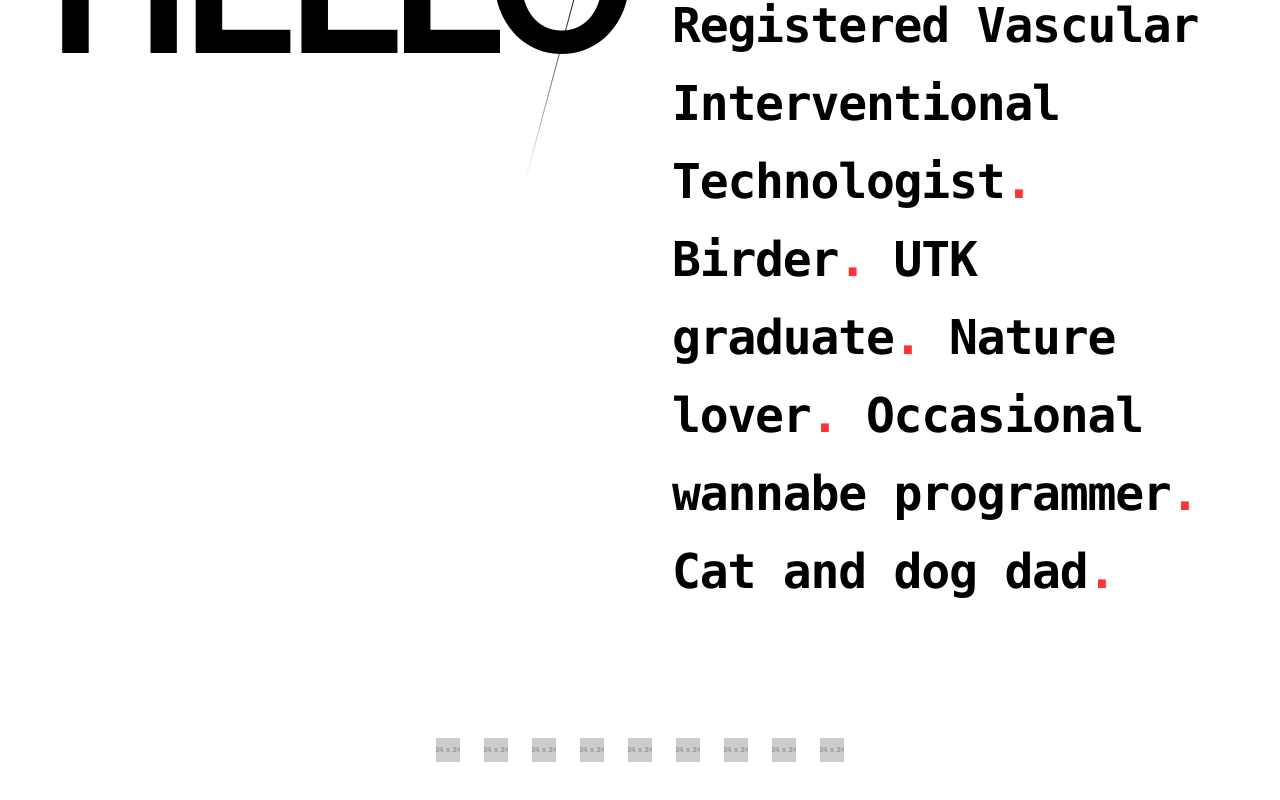
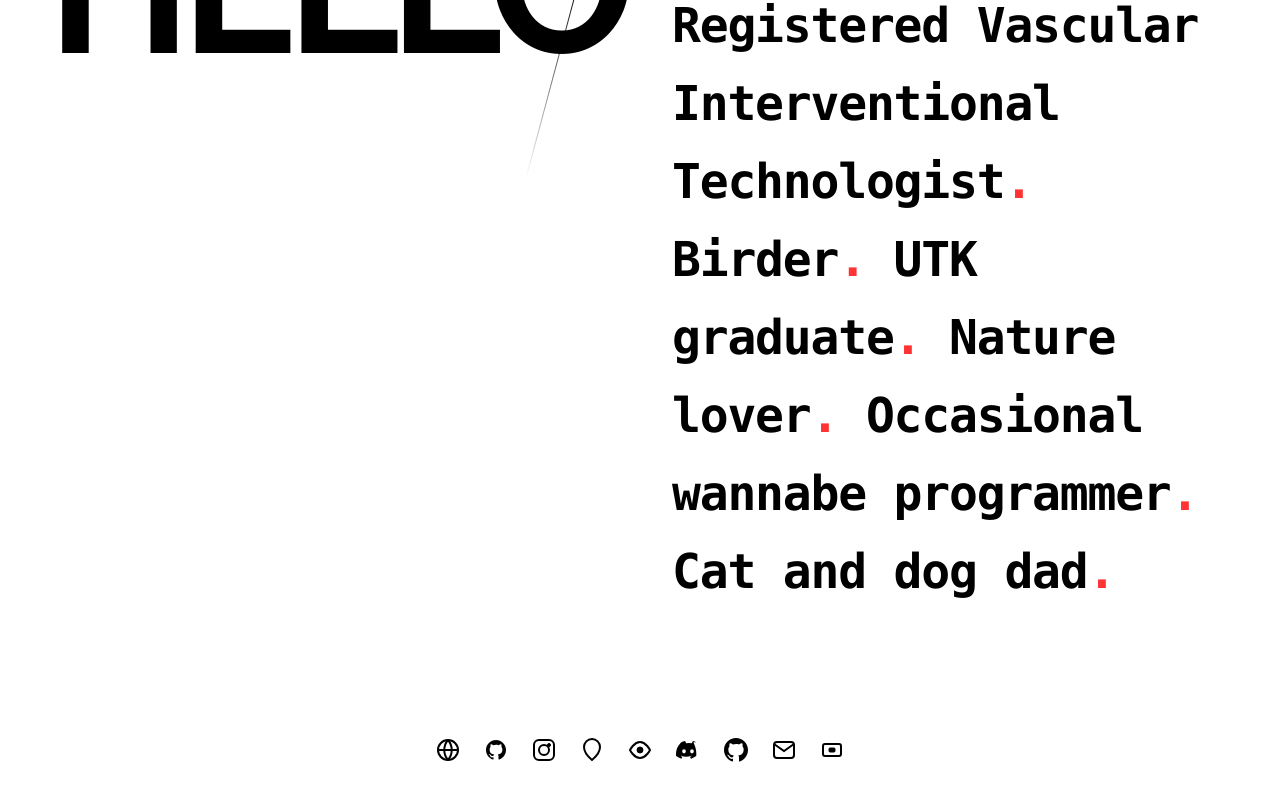
Before and after one commit to Kerakis/homepage, a SvelteKit app: page / in a window 1280 px wide. Shown: the part 974-1774 px from the top of the page. Built offline with nearby package versions, Linux system fonts and the light colour scheme.

Commit message:
Fixed icon links

```diff
--- a/src/routes/+layout.svelte
+++ b/src/routes/+layout.svelte
@@ -109,85 +109,166 @@
 		<div class="flex flex-col items-center space-y-8">
 			<!-- Social links -->
 			<div class="flex flex-wrap justify-center gap-6">
-				<!-- BlueSky -->
+				<!-- BlueSky (using a generic globe icon as placeholder) -->
 				<a
 					href="https://bsky.app/profile/kerakis.bsky.social"
 					target="_blank"
 					aria-label="BlueSky"
-					class="transform transition-transform hover:scale-110"
+					class="transform text-black transition-transform hover:scale-110 dark:text-white"
 				>
-					<img src="https://via.placeholder.com/24?text=GH" alt="BlueSky" class="h-6 w-6" />
+					<svg
+						xmlns="http://www.w3.org/2000/svg"
+						class="h-6 w-6"
+						fill="none"
+						viewBox="0 0 24 24"
+						stroke="currentColor"
+					>
+						<circle cx="12" cy="12" r="10" stroke-width="2" />
+						<path stroke-width="2" d="M2 12h20M12 2a15.3 15.3 0 010 20M12 2a15.3 15.3 0 000 20" />
+					</svg>
 				</a>
 				<!-- GitHub -->
 				<a
-					href="https://github.com/yourhandle"
+					href="https://github.com/Kerakis/"
 					target="_blank"
 					aria-label="GitHub"
-					class="transform transition-transform hover:scale-110"
+					class="transform text-black transition-transform hover:scale-110 dark:text-white"
 				>
-					<img src="https://via.placeholder.com/24?text=GH" alt="GitHub" class="h-6 w-6" />
+					<svg
+						xmlns="http://www.w3.org/2000/svg"
+						class="h-6 w-6"
+						fill="currentColor"
+						viewBox="0 0 24 24"
+					>
+						<path
+							d="M12 2C6.477 2 2 6.484 2 12.021c0 4.428 2.865 8.184 6.839 9.504.5.092.682-.217.682-.482 0-.237-.009-.868-.014-1.703-2.782.605-3.369-1.342-3.369-1.342-.454-1.154-1.11-1.462-1.11-1.462-.908-.62.069-.608.069-.608 1.004.07 1.532 1.032 1.532 1.032.892 1.53 2.341 1.088 2.91.832.092-.647.35-1.088.636-1.338-2.221-.253-4.555-1.113-4.555-4.951 0-1.093.39-1.988 1.029-2.688-.103-.253-.446-1.272.098-2.65 0 0 .84-.27 2.75 1.025A9.564 9.564 0 0112 6.844c.85.004 1.705.115 2.504.337 1.909-1.295 2.748-1.025 2.748-1.025.546 1.378.202 2.397.1 2.65.64.7 1.028 1.595 1.028 2.688 0 3.847-2.337 4.695-4.566 4.944.359.309.678.919.678 1.852 0 1.336-.012 2.415-.012 2.744 0 .267.18.579.688.481C19.138 20.203 22 16.447 22 12.021 22 6.484 17.523 2 12 2z"
+						/>
+					</svg>
 				</a>
 				<!-- Instagram -->
 				<a
-					href="https://instagram.com/yourhandle"
+					href="https://www.instagram.com/rob.upchurch.photography/"
 					target="_blank"
 					aria-label="Instagram"
-					class="transform transition-transform hover:scale-110"
+					class="transform text-black transition-transform hover:scale-110 dark:text-white"
 				>
-					<img src="https://via.placeholder.com/24?text=IG" alt="Instagram" class="h-6 w-6" />
+					<svg
+						xmlns="http://www.w3.org/2000/svg"
+						class="h-6 w-6"
+						fill="none"
+						viewBox="0 0 24 24"
+						stroke="currentColor"
+					>
+						<rect width="20" height="20" x="2" y="2" rx="5" stroke-width="2" />
+						<circle cx="12" cy="12" r="5" stroke-width="2" />
+						<circle cx="17" cy="7" r="1.5" fill="currentColor" />
+					</svg>
 				</a>
-				<!-- iNaturalist -->
+				<!-- iNaturalist (using a leaf icon) -->
 				<a
-					href="https://inaturalist.org/yourhandle"
+					href="https://www.inaturalist.org/people/kerakis"
 					target="_blank"
 					aria-label="iNaturalist"
-					class="transform transition-transform hover:scale-110"
+					class="transform text-black transition-transform hover:scale-110 dark:text-white"
 				>
-					<img src="https://via.placeholder.com/24?text=iN" alt="iNaturalist" class="h-6 w-6" />
+					<svg
+						xmlns="http://www.w3.org/2000/svg"
+						class="h-6 w-6"
+						fill="none"
+						viewBox="0 0 24 24"
+						stroke="currentColor"
+					>
+						<path stroke-width="2" d="M12 22c6-5 8-10 8-13a8 8 0 10-16 0c0 3 2 8 8 13z" />
+					</svg>
 				</a>
-				<!-- eBird -->
+				<!-- eBird (using a bird icon) -->
 				<a
-					href="https://ebird.org/yourhandle"
+					href="https://ebird.org/profile/NTIyOTE3NQ/US"
 					target="_blank"
 					aria-label="eBird"
-					class="transform transition-transform hover:scale-110"
+					class="transform text-black transition-transform hover:scale-110 dark:text-white"
 				>
-					<img src="https://via.placeholder.com/24?text=eB" alt="eBird" class="h-6 w-6" />
+					<svg
+						xmlns="http://www.w3.org/2000/svg"
+						class="h-6 w-6"
+						fill="none"
+						viewBox="0 0 24 24"
+						stroke="currentColor"
+					>
+						<path stroke-width="2" d="M2 12s4-8 10-8 10 8 10 8-4 8-10 8S2 12 2 12z" />
+						<circle cx="12" cy="12" r="3" fill="currentColor" />
+					</svg>
 				</a>
 				<!-- Discord -->
 				<a
-					href="https://discord.gg/yourinvite"
+					href="https://discordapp.com/users/166722144993148938"
 					target="_blank"
 					aria-label="Discord"
-					class="transform transition-transform hover:scale-110"
+					class="transform text-black transition-transform hover:scale-110 dark:text-white"
 				>
-					<img src="https://via.placeholder.com/24?text=DC" alt="Discord" class="h-6 w-6" />
+					<svg
+						xmlns="http://www.w3.org/2000/svg"
+						class="h-6 w-6"
+						fill="currentColor"
+						viewBox="0 0 24 24"
+					>
+						<path
+							d="M20.317 4.369A19.791 19.791 0 0016.885 3.1a.074.074 0 00-.079.037c-.347.607-.734 1.396-1.006 2.01a18.524 18.524 0 00-5.6 0 12.51 12.51 0 00-1.017-2.01.077.077 0 00-.079-.037c-1.432.327-2.813.812-4.105 1.47a.069.069 0 00-.032.027C.533 9.093-.319 13.579.099 18.057a.08.08 0 00.031.056c1.733 1.27 3.416 2.048 5.077 2.568a.077.077 0 00.084-.027c.391-.535.739-1.1 1.032-1.691a.076.076 0 00-.041-.104c-.552-.21-1.077-.467-1.588-.76a.077.077 0 01-.008-.127c.107-.08.214-.163.316-.246a.074.074 0 01.077-.01c3.3 1.515 6.872 1.515 10.146 0a.073.073 0 01.078.009c.102.083.209.166.316.246a.077.077 0 01-.006.127 12.298 12.298 0 01-1.589.76.076.076 0 00-.04.105c.294.591.641 1.156 1.032 1.691a.076.076 0 00.084.027c1.661-.52 3.344-1.298 5.077-2.568a.077.077 0 00.031-.055c.417-4.479-.355-8.964-2.708-13.661a.061.061 0 00-.031-.028zM8.02 15.331c-1.006 0-1.823-.923-1.823-2.057 0-1.135.807-2.058 1.823-2.058 1.018 0 1.824.923 1.824 2.058 0 1.134-.806 2.057-1.824 2.057zm7.974 0c-1.006 0-1.823-.923-1.823-2.057 0-1.135.807-2.058 1.823-2.058 1.018 0 1.824.923 1.824 2.058 0 1.134-.806 2.057-1.824 2.057z"
+						/>
+					</svg>
 				</a>
 				<!-- Reddit -->
 				<a
-					href="https://reddit.com/user/yourhandle"
+					href="https://reddit.com/user/kerakis"
 					target="_blank"
 					aria-label="Reddit"
-					class="transform transition-transform hover:scale-110"
+					class="transform text-black transition-transform hover:scale-110 dark:text-white"
 				>
-					<img src="https://via.placeholder.com/24?text=RB" alt="Reddit" class="h-6 w-6" />
+					<svg
+						xmlns="http://www.w3.org/2000/svg"
+						class="h-6 w-6"
+						fill="currentColor"
+						viewBox="0 0 24 24"
+					>
+						<path
+							d="M24 12c0-6.627-5.373-12-12-12S0 5.373 0 12c0 5.302 3.438 9.8 8.205 11.385.6.111.82-.261.82-.577 0-.285-.011-1.04-.017-2.042-3.338.726-4.042-1.415-4.042-1.415-.546-1.387-1.333-1.756-1.333-1.756-1.089-.745.083-.729.083-.729 1.205.085 1.84 1.237 1.84 1.237 1.07 1.834 2.809 1.304 3.495.997.108-.775.418-1.305.762-1.606-2.665-.305-5.466-1.334-5.466-5.931 0-1.31.469-2.381 1.236-3.221-.124-.304-.535-1.527.117-3.182 0 0 1.008-.322 3.301 1.23a11.52 11.52 0 013.003-.404c1.018.005 2.045.138 3.003.404 2.291-1.553 3.297-1.23 3.297-1.23.653 1.655.242 2.878.119 3.182.77.84 1.235 1.911 1.235 3.221 0 4.609-2.803 5.624-5.475 5.921.43.372.823 1.104.823 2.225 0 1.606-.015 2.898-.015 3.293 0 .319.216.694.825.576C20.565 21.796 24 17.298 24 12z"
+						/>
+					</svg>
 				</a>
 				<!-- Email -->
 				<a
-					href="mailto:youremail@example.com"
+					href="mailto:me@kerakis.online"
 					aria-label="Email"
-					class="transform transition-transform hover:scale-110"
+					class="transform text-black transition-transform hover:scale-110 dark:text-white"
 				>
-					<img src="https://via.placeholder.com/24?text=EM" alt="Email" class="h-6 w-6" />
+					<svg
+						xmlns="http://www.w3.org/2000/svg"
+						class="h-6 w-6"
+						fill="none"
+						viewBox="0 0 24 24"
+						stroke="currentColor"
+					>
+						<rect width="20" height="16" x="2" y="4" rx="3" stroke-width="2" />
+						<path stroke-width="2" d="M2 6l10 7 10-7" />
+					</svg>
 				</a>
-				<!-- Moxfield -->
+				<!-- Moxfield (using a generic card icon) -->
 				<a
-					href="https://moxfield.com/yourhandle"
+					href="https://kerakis.moxfield.com/"
 					target="_blank"
 					aria-label="Moxfield"
-					class="transform transition-transform hover:scale-110"
+					class="transform text-black transition-transform hover:scale-110 dark:text-white"
 				>
-					<img src="https://via.placeholder.com/24?text=MX" alt="Moxfield" class="h-6 w-6" />
+					<svg
+						xmlns="http://www.w3.org/2000/svg"
+						class="h-6 w-6"
+						fill="none"
+						viewBox="0 0 24 24"
+						stroke="currentColor"
+					>
+						<rect width="18" height="12" x="3" y="6" rx="2" stroke-width="2" />
+						<rect width="6" height="4" x="9" y="10" rx="1" fill="currentColor" />
+					</svg>
 				</a>
 			</div>
 		</div>
```
